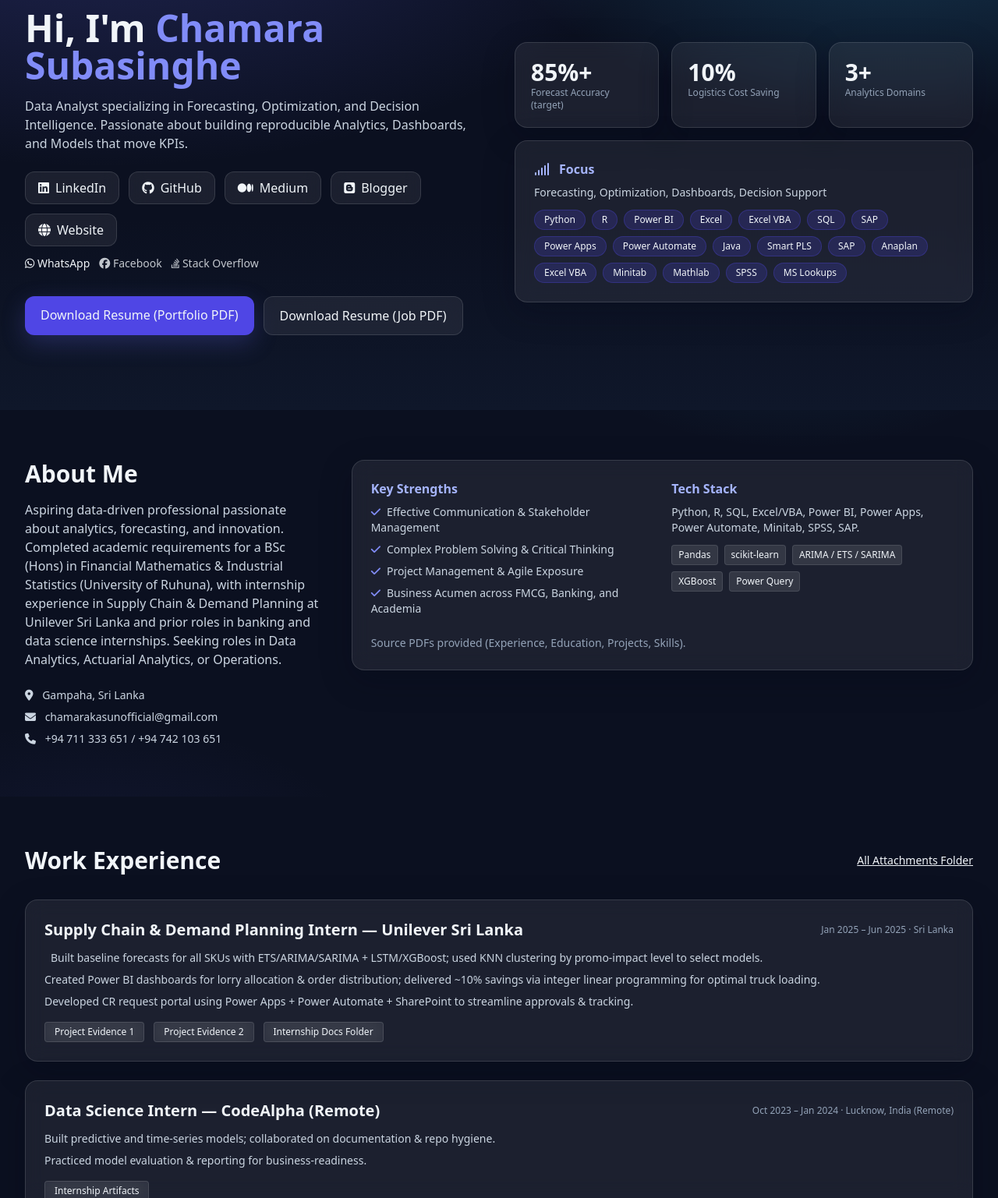
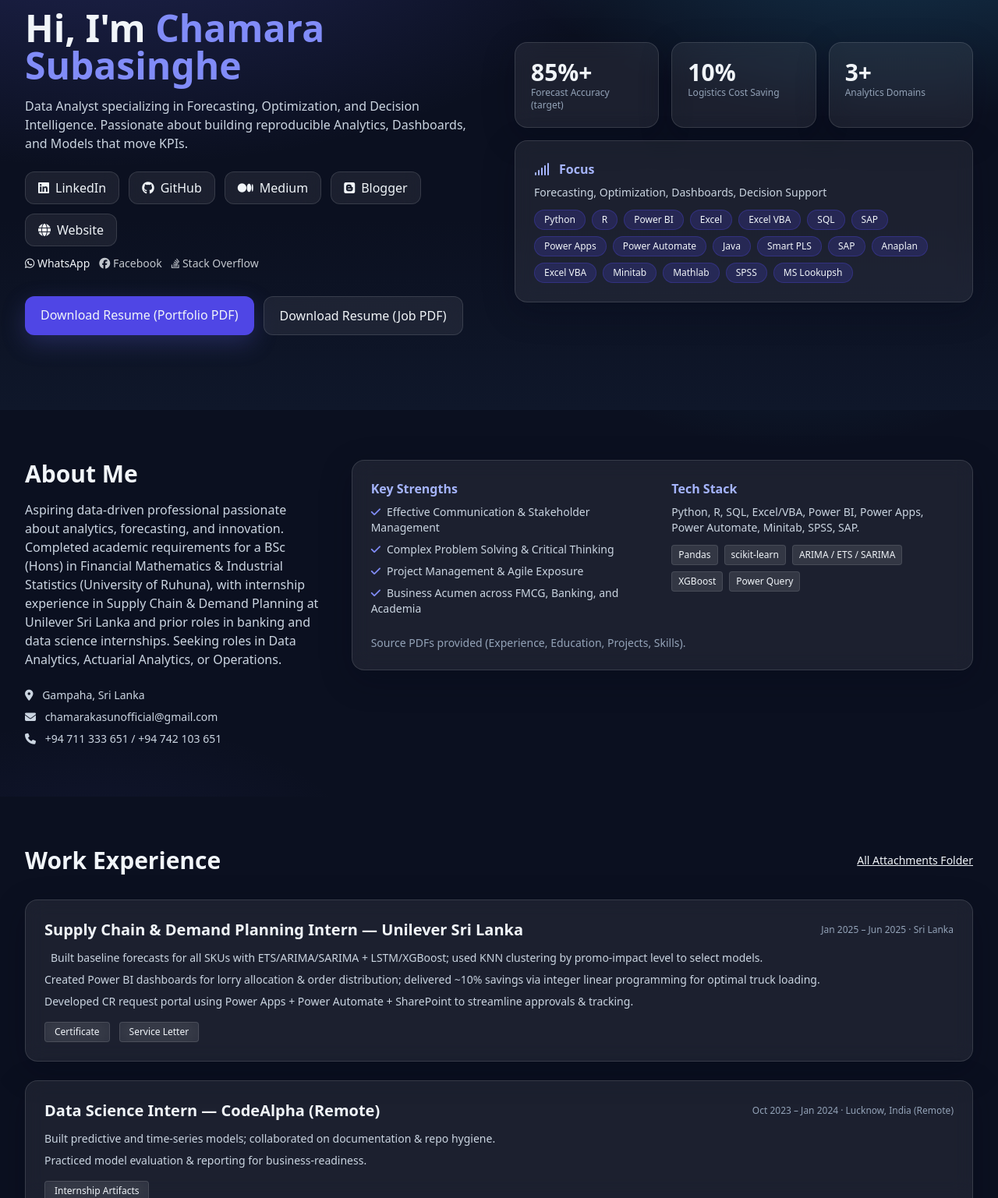
Before and after one commit to ChamaraKasun99/ChamaraSubasinghe, a plain HTML site: page index.html in a window 1280 px wide. Shown: the part 149-1686 px from the top of the page at 78% size. Drawn offline with nearby package versions, Linux system fonts and the light colour scheme; a small style sheet from the web is missing.

Commit message:
Add files via upload

```diff
--- a/index.html
+++ b/index.html
@@ -143,7 +143,7 @@
                 <span class="px-3 py-1 rounded-full bg-primary-600/20 border border-primary-600/30">Minitab</span>
                 <span class="px-3 py-1 rounded-full bg-primary-600/20 border border-primary-600/30">Mathlab</span>
                 <span class="px-3 py-1 rounded-full bg-primary-600/20 border border-primary-600/30">SPSS</span>
-                <span class="px-3 py-1 rounded-full bg-primary-600/20 border border-primary-600/30">MS Lookups</span>
+                <span class="px-3 py-1 rounded-full bg-primary-600/20 border border-primary-600/30">MS Lookupsh</span>
               </div>
             </div>
           </div>
@@ -214,9 +214,8 @@
             <li>Developed CR request portal using Power Apps + Power Automate + SharePoint to streamline approvals & tracking.</li>
           </ul>
           <div class="mt-4 flex flex-wrap gap-3 text-xs">
-            <a class="glass px-3 py-1 rounded" target="_blank" href="https://drive.google.com/file/d/18rADv1kmJUMRwYZADwwsb9gnC4cGrkX7/view?usp=drive_link">Project Evidence 1</a>
-            <a class="glass px-3 py-1 rounded" target="_blank" href="https://drive.google.com/file/d/1tv2mtdHlVb8_22hn0h2b0XgDGvErNzx7/view?usp=drive_link">Project Evidence 2</a>
-            <a class="glass px-3 py-1 rounded" target="_blank" href="https://drive.google.com/drive/folders/1hbh96fIzf11iOJnZZ_9vvjT67WgGWFij?usp=drive_link">Internship Docs Folder</a>
+            <a class="glass px-3 py-1 rounded" target="_blank" href="https://drive.google.com/file/d/1FnwVu6iRrzLpTxCyJ0kvkw4qYjPBn05m/view?usp=sharing">Certificate</a>
+            <a class="glass px-3 py-1 rounded" target="_blank" href="https://drive.google.com/file/d/1tsa_LKlt5uLzxJ2Q3RokOlChr0swzeI4/view?usp=sharing">Service Letter</a>
           </div>
         </article>
         <!-- CodeAlpha -->
```
